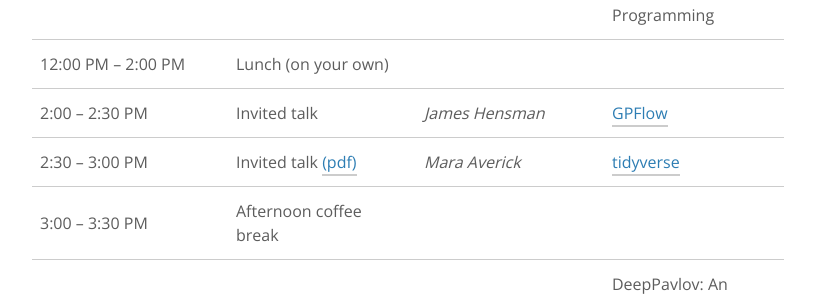
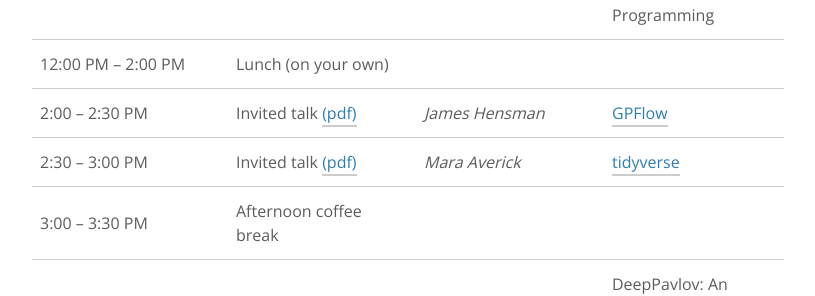
Before and after one commit to nips-2018-oss/nips-2018-oss.github.io, a Jekyll site: the page built from schedule.md, in a window 1280 px wide and 900 px high, scrolled down 2977 px. Shown: the part 158-454 px from the top of the window, without its empty margins (232-1047 px from the left). Built offline with Jekyll 4.4.1, drawn with Linux system fonts in a browser that asks for light colours; nearby versions of some CDN libraries.

Commit message:
Add James pdf

```diff
--- a/schedule.md
+++ b/schedule.md
@@ -35,7 +35,7 @@ Saturday, December 8th 2018
 | 11:20 AM &ndash; 11:40 PM | Contributed talk [(pdf)](https://www.dropbox.com/s/n2c729619w8k0ev/andrews.pdf?dl=0) | Martin Andrews | Building, growing and sustaining ML communities |
 | 11:40 AM &ndash; 12:00 PM | Contributed talk [(pdf)](https://www.dropbox.com/s/et22sue57alxta1/fonnesbeck.pdf?dl=0) | Christopher Fonnesbeck | PyMC's Big Adventure: Lessons Learned from the Development of Open-source Software for Probabilistic Programming |
 | 12:00 PM &ndash; 2:00 PM | Lunch (on your own)                          |                             |
-| 2:00 &ndash; 2:30 PM    | Invited talk        | James Hensman | [GPFlow](https://github.com/GPflow/GPflow)       |
+| 2:00 &ndash; 2:30 PM    | Invited talk [(pdf)](https://www.dropbox.com/s/zimm71s6ru14wga/hensman.pdf?dl=0) | James Hensman | [GPFlow](https://github.com/GPflow/GPflow)       |
 | 2:30 &ndash; 3:00 PM    | Invited talk [(pdf)](https://www.dropbox.com/s/l07j91s5u53tl15/averick.pdf?dl=0) | Mara Averick | [tidyverse](https://www.tidyverse.org)     |
 | 3:00 &ndash; 3:30 PM    | Afternoon coffee break                       |                             |
 | 3:30 &ndash; 3:50 PM    | Demo                 | Yuri Kuratov | DeepPavlov: An Open Source Library for Conversational AI |
```
